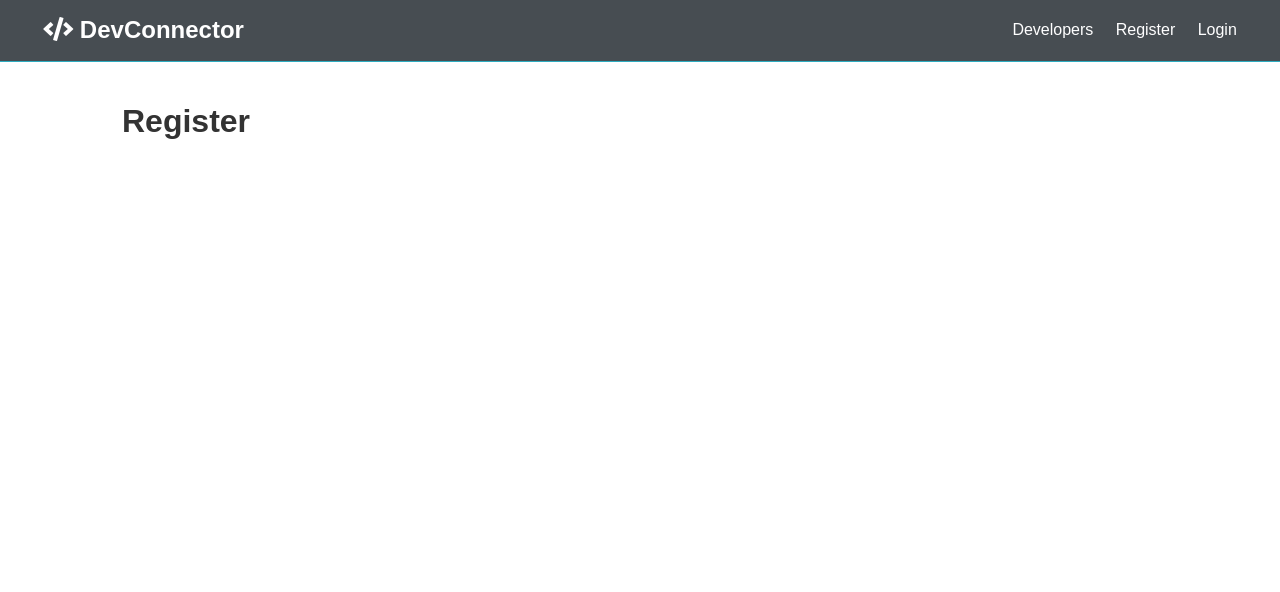
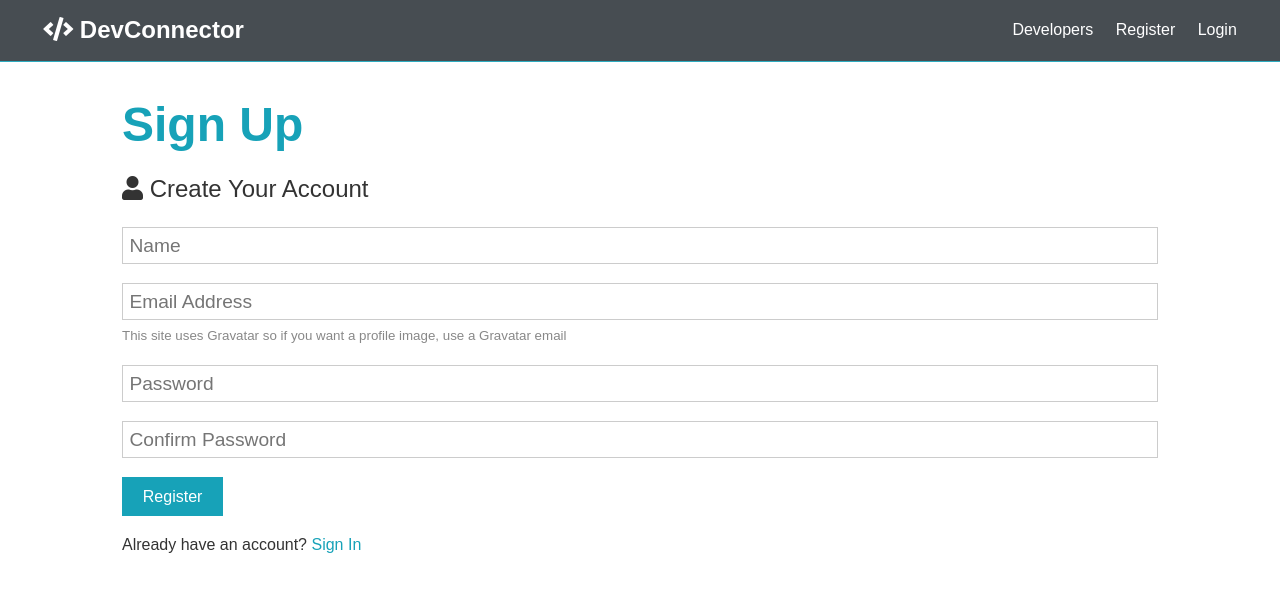
Before and after one commit to daikadai/MERN-DevConnector, a React (Create React App) app in the folder client/: page /register in a window 1280 px wide. Shown: the top 592 px of the page. Built offline with nearby package versions, Linux system fonts and the light colour scheme.

Commit message:
25. Register Form & useState Hook

```diff
--- a/client/src/components/auth/Register.js
+++ b/client/src/components/auth/Register.js
@@ -1,10 +1,72 @@
-import React from 'react'
+import React, { Fragment, useState } from 'react'
 
 const Register = () => {
+  const [formData, setFormData] = useState({
+    name: '',
+    email: '',
+    password: '',
+    password2: ''
+  });
+
+  const { name, email, password, password2 } = formData;
+
+  const onChange = e => setFormData({ ...formData, [e.target.name]: e.target.value });
+
+  const onSubmit = e => {
+    e.preventDefault();
+    if (password !== password2) {
+      console.log('Password do not match');
+    } else {
+      console.log(formData);
+    }
+  }
   return (
-    <div>
-      <h1>Register</h1>
-    </div>
+    <Fragment>
+      <h1 className="large text-primary">Sign Up</h1>
+      <p className="lead"><i className="fas fa-user"></i> Create Your Account</p>
+      <form className="form" onSubmit={e => onSubmit(e)}>
+        <div className="form-group">
+          <input type="text" placeholder="Name" name="name" value={name} onChange={e => onChange(e)} required />
+        </div>
+        <div className="form-group">
+          <input
+            type="email"
+            placeholder="Email Address"
+            name="email"
+            value={email}
+            onChange={e => onChange(e)}
+            required />
+          <small className="form-text"
+          >This site uses Gravatar so if you want a profile image, use a
+              Gravatar email</small
+          >
+        </div>
+        <div className="form-group">
+          <input
+            type="password"
+            placeholder="Password"
+            name="password"
+            minLength="6"
+            value={password}
+            onChange={e => onChange(e)}
+          />
+        </div>
+        <div className="form-group">
+          <input
+            type="password"
+            placeholder="Confirm Password"
+            name="password2"
+            minLength="6"
+            value={password2}
+            onChange={e => onChange(e)}
+          />
+        </div>
+        <input type="submit" className="btn btn-primary" value="Register" />
+      </form>
+      <p className="my-1">
+        Already have an account? <a href="login.html">Sign In</a>
+      </p>
+    </Fragment>
   )
 }
 
```
